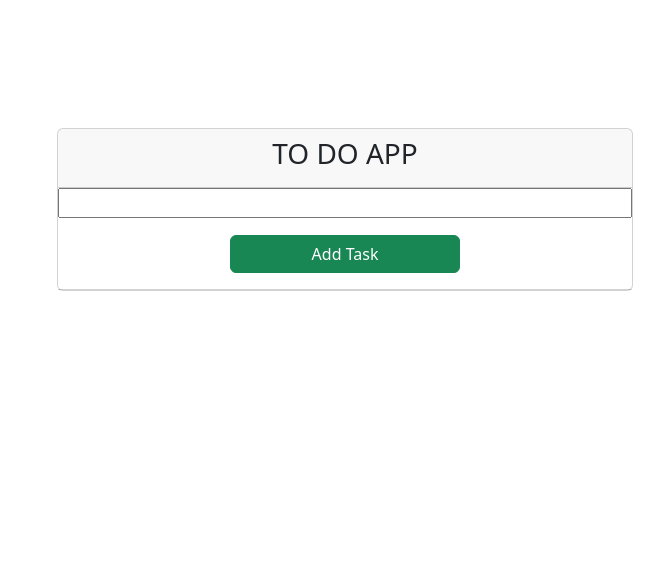
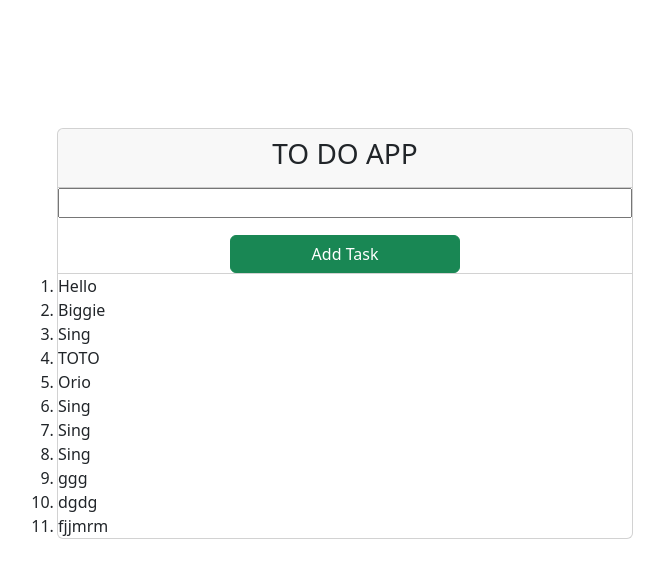
Before and after one commit to VictorGithub666/To_do_list, a React (Create React App) app: page / in a window 1280 px wide. Shown: the top 578 px of the page, without its empty margins (295-959 px from the left). Built offline with nearby package versions, Linux system fonts and the light colour scheme; data requests are answered from the project's data file.

Commit message:
Display Immediately after add

```diff
--- a/data/db.json
+++ b/data/db.json
@@ -11,6 +11,38 @@
     {
       "id": "9e85",
       "list": "Sing"
+    },
+    {
+      "id": "748d",
+      "list": "TOTO"
+    },
+    {
+      "id": "937c",
+      "list": "Orio"
+    },
+    {
+      "id": "1b60",
+      "list": "Sing"
+    },
+    {
+      "id": "2319",
+      "list": "Sing"
+    },
+    {
+      "id": "dc3f",
+      "list": "Sing"
+    },
+    {
+      "id": "93af",
+      "list": "ggg"
+    },
+    {
+      "id": "c70f",
+      "list": "dgdg"
+    },
+    {
+      "id": "3ccf",
+      "list": "fjjmrm"
     }
   ]
 }
--- a/src/components/Todo.js
+++ b/src/components/Todo.js
@@ -1,11 +1,12 @@
-import React, { useState } from 'react';
+import React, { useState, useEffect } from 'react';
 import axios from 'axios';
-
 
 function ToDo() {
 
     // Declaration
     const [task, setTask]= useState("");
+
+    const [tasks, setTasks] = useState([]);
 
     // Functions
 
@@ -13,10 +14,14 @@ function ToDo() {
         setTask(e.target.value);
     }
 
+
+
     function addTask(e){
         e.preventDefault();
         // Tasks to be sent will be lists
         const data = { list: task };
+
+
 
         // Now I will post my task
         axios.post('http://localhost:4000/list', data)
@@ -24,11 +29,49 @@ function ToDo() {
             console.log('Success:', response.data);
             // Clear Input Section
             document.getElementById("taskInput").value= "";
+            fetchTasks();
         })
         .catch(function(error) {
             console.error('Error:', error);
         });
+
     }
+
+
+    function fetchTasks() {
+        // Send a GET request to the server to fetch tasks from db.json using axios
+        axios.get('http://localhost:4000/list')
+          .then(function (response) {
+            // Update the state with the fetched tasks
+            setTasks(response.data);
+          })
+          .catch(function (error) {
+            // Handle any errors
+            console.error('Error fetching tasks:', error); // Log any errors
+          });
+      }
+
+      // useEffect hook to fetch tasks when the component mounts
+      useEffect(function () {
+        fetchTasks();
+      }, []);
+
+    // function deleteTask(){
+
+    // }
+
+    // function moveTaskDown(){
+
+    // }
+
+    // function moveTaskUp(){
+
+    // }
+
+
+
+
+
 
 
     // inline style
@@ -53,12 +96,12 @@ function ToDo() {
 
 
                 <button type="button" class="btn btn-success" onClick={addTask}>Add Task</button>
-                <p>{task}</p>
 
-                <ul class="list-group list-group-flush">
-
-
-                </ul>
+                <ol class="list-group list-group-flush">
+                {tasks.map(function (task, index) {
+                  return <li key={index}>{task.list}</li>;
+                })}
+                </ol>
                 </div>
 
 
@@ -67,7 +110,9 @@ function ToDo() {
 
 
     );
-
 }
 
+
+
+
 export default ToDo;
```
